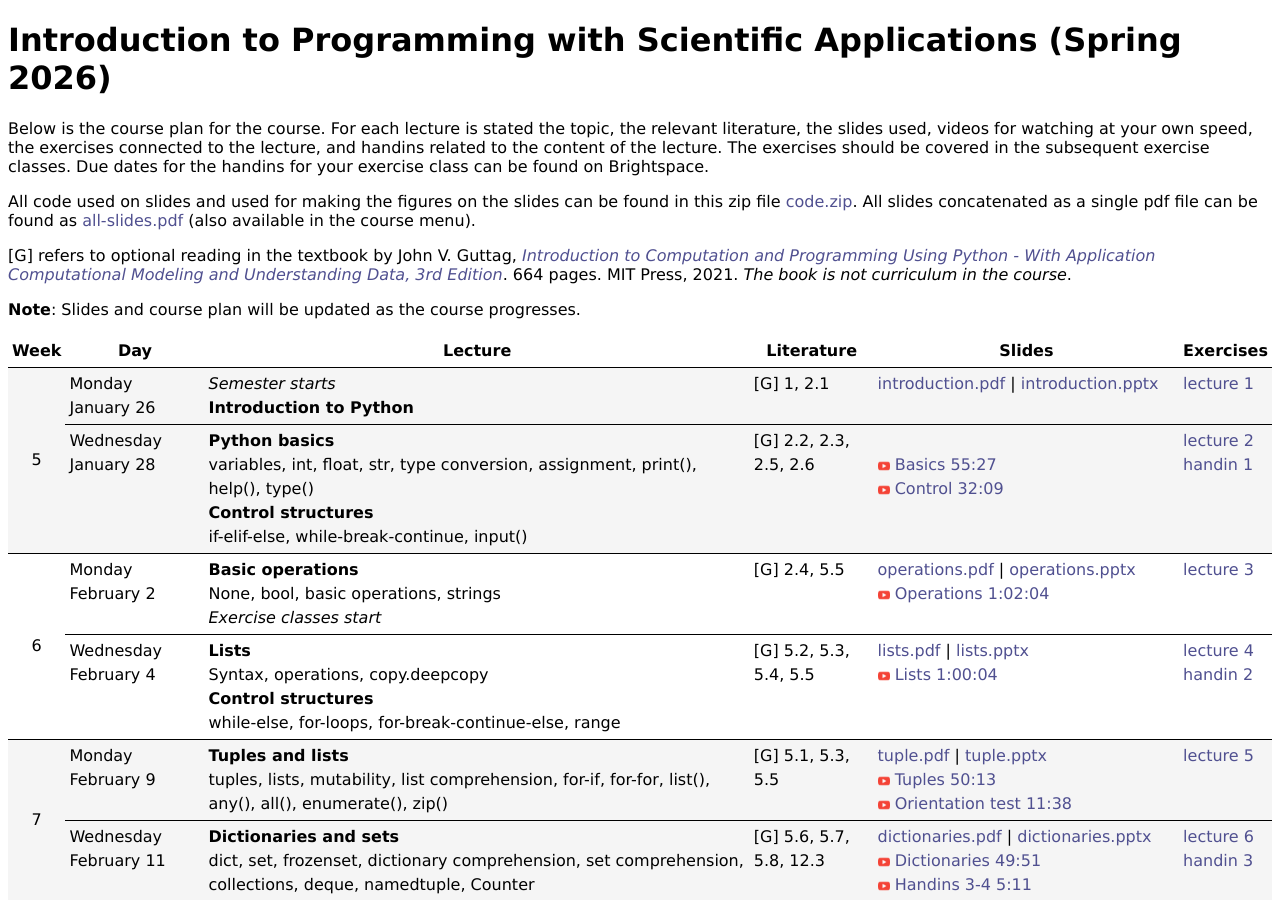
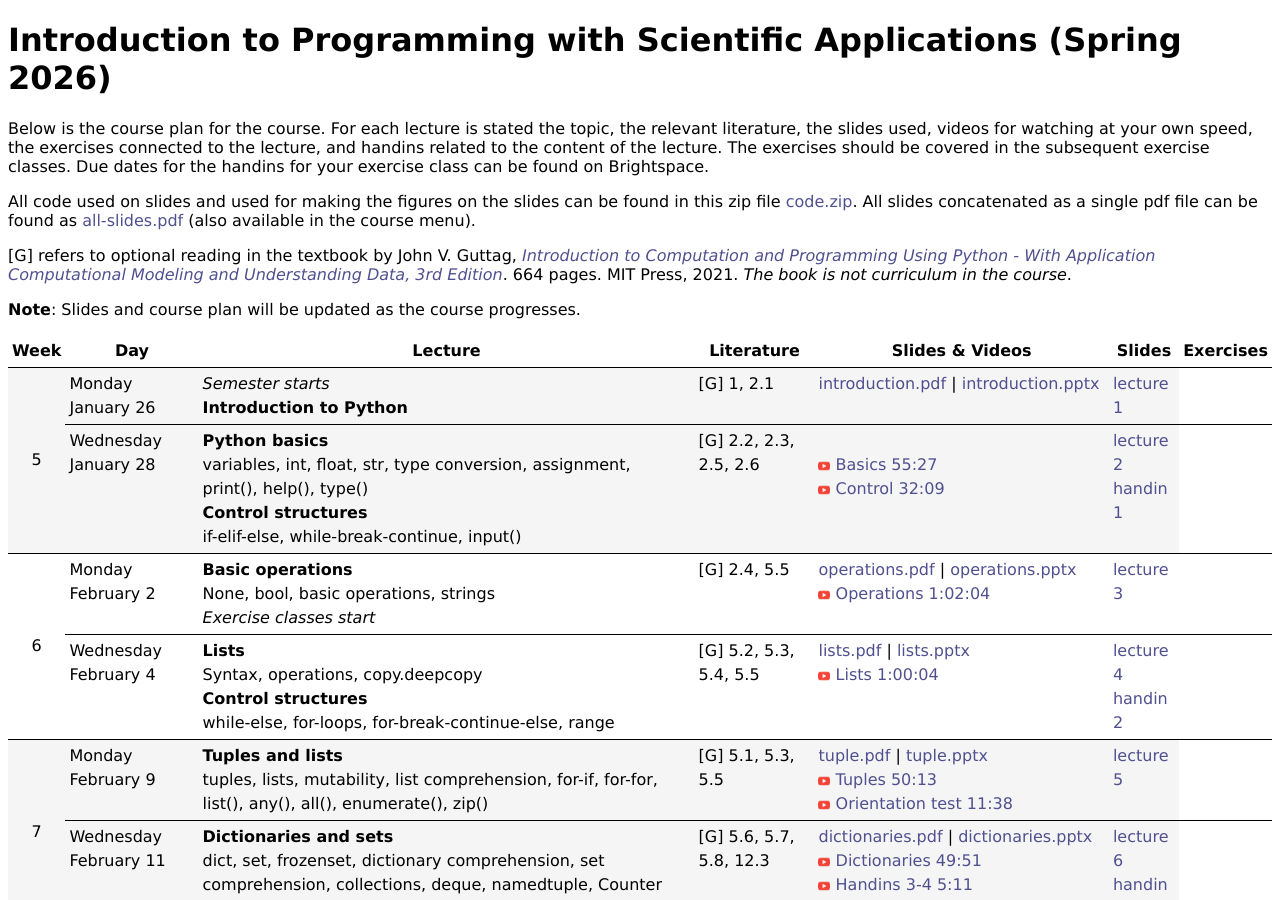
Before and after one commit to gsbrodal/gsbrodal.github.io, a Jekyll site: the page ipsa/plan-compact.html, which Jekyll copies as it is, in a window 1280 px wide and 900 px high. Built offline with Jekyll 4.4.1, drawn with Linux system fonts in a browser that asks for light colours.

Commit message:
plan-compact.html

```diff
--- a/ipsa/plan-compact.html
+++ b/ipsa/plan-compact.html
@@ -13,7 +13,7 @@
 <p><strong>Note</strong>: Slides and course plan will be updated as the course progresses.</p>
 <table class="schedule">
 <thead>
-<tr><th>Week</th><th>Day</th><th>Lecture</th><th>Literature</th><th>Slides</th><th>Exercises</th></tr>
+<tr><th>Week</th><th>Day</th><th>Lecture</th><th>Literature</th><th>Slides &amp; Videos</th><th>Slides</th><th>Exercises</th></tr>
 </thead>
 <tbody>
 <tr style="border-bottom: 1px solid black;background-color: #f5f5f5;"><td style="vertical-align: middle; text-align: center;" rowspan="2">5</td><td>Monday<br>January 26</td><td><em>Semester starts</em><br><strong>Introduction to Python</strong></td><td>[G]  1, 2.1</td><td><a href="slides/introduction.pdf" target="_blank">introduction.pdf</a> | <a href="slides/introduction.pptx" target="_blank">introduction.pptx</a><br></td><td><a href="exercises.html#lecture1" target="_blank">lecture 1</a></td></tr>
```
